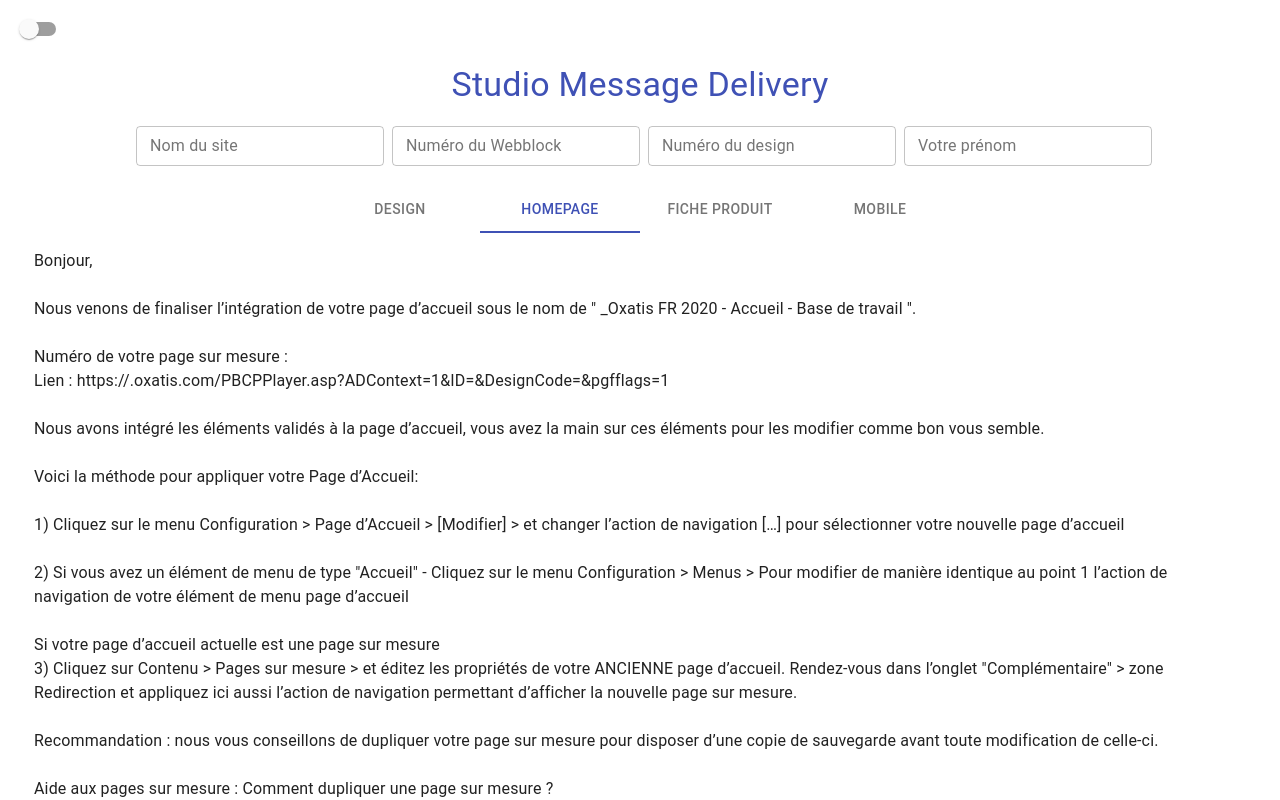
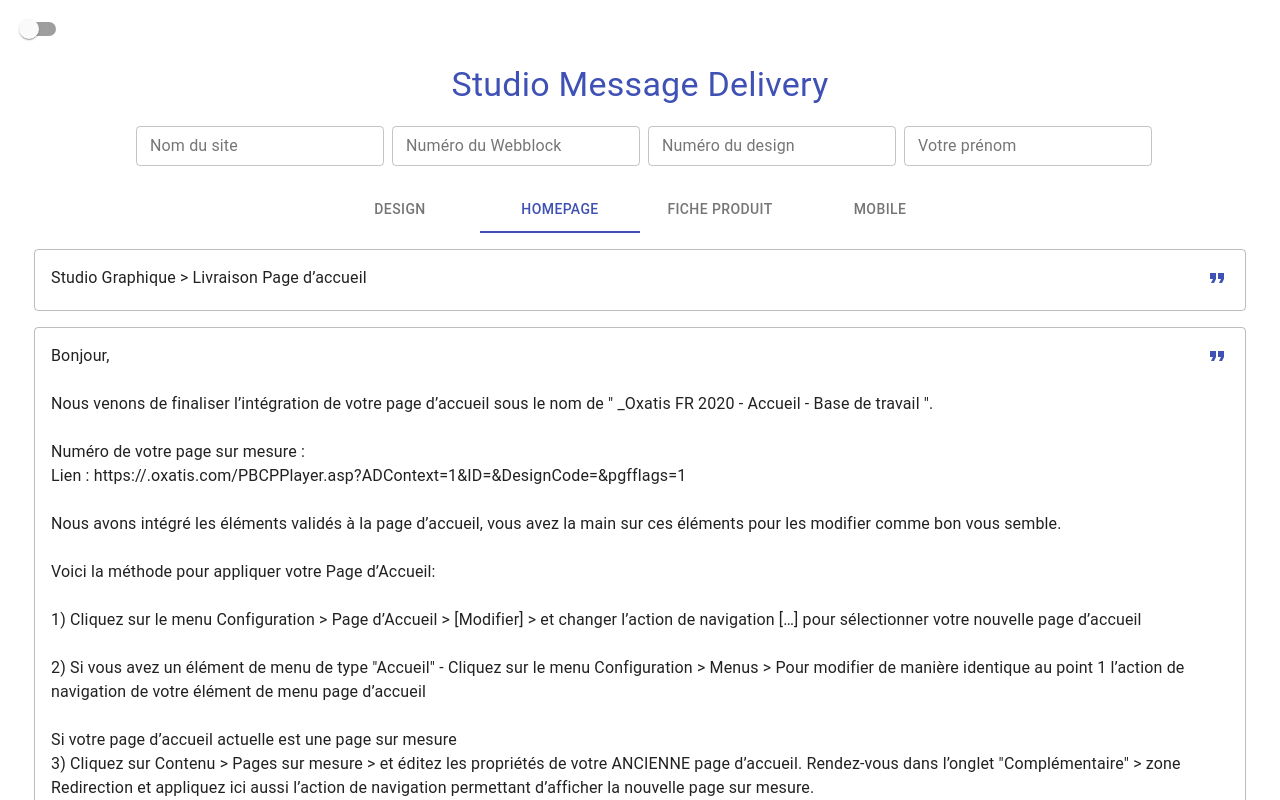
Before and after one commit to difiouze/message-studio-v2, a React (Create React App) app: page / in a window 1280 px wide. Both pictures are taken after a click on the tab "HOMEPAGE". Shown: the top 800 px of the page. Built offline with nearby package versions, Linux system fonts and the light colour scheme.

Commit message:
Homepage OK

```diff
--- a/src/Components/Homepage.js
+++ b/src/Components/Homepage.js
@@ -1,59 +1,127 @@
 import React from "react";
 import Box from "@material-ui/core/Box";
 import Typography from "@material-ui/core/Typography";
+import FormatQuoteIcon from "@material-ui/icons/FormatQuote";
+import copyTitleToClipboard from "../utils/copyTitleToClipboard";
+import copyTextToClipboard from "../utils/copyTextToClipboard";
 
 const Homepage = ({ studioName, siteName, designNumber, webblockNumber }) => {
   return (
     <>
+      <Box
+        display={"flex"}
+        border={1}
+        borderRadius="borderRadius"
+        borderColor={"action.disabled"}
+        p={2}
+        my={2}
+      >
+        <Box flexGrow={1}>
+          <Typography className={"copySelection"}>
+            <span id="copiedTitle">
+              Studio Graphique &gt; Livraison Page d’accueil
+            </span>
+          </Typography>
+        </Box>
         <Box>
-        <Typography>
-          <p>
+          <FormatQuoteIcon
+            color={"primary"}
+            className={"copySelection__icon"}
+            onClick={copyTitleToClipboard}
+          />
+        </Box>
+      </Box>
+      <Box
+        display={"flex"}
+        border={1}
+        borderRadius="borderRadius"
+        borderColor={"action.disabled"}
+        p={2}
+      >
+        <Box flexGrow={1}>
+          <Typography className={"copySelection"}>
+            <span id="copiedText">
               Bonjour,
               <br />
               <br />
-            Nous venons de finaliser l’intégration de votre page d’accueil sous
-            le nom de " _Oxatis FR 2020 - Accueil - Base de travail ". <br /><br />
+              Nous venons de finaliser l’intégration de votre page d’accueil
+              sous le nom de " _Oxatis FR 2020 - Accueil - Base de travail ".{" "}
+              <br />
+              <br />
               Numéro de votre page sur mesure : {webblockNumber} <br />
-            Lien :  https://{siteName}.oxatis.com/PBCPPlayer.asp?ADContext=1&ID={webblockNumber}&DesignCode={designNumber}&pgfflags=1 <br /><br />
-            Nous avons intégré les éléments validés à la page d’accueil, vous avez la main
-             sur ces éléments pour les modifier comme bon vous semble. <br /><br />
-            Voici la méthode pour appliquer votre Page
-            d’Accueil: <br /><br />
+              Lien : https://{siteName}
+              .oxatis.com/PBCPPlayer.asp?ADContext=1&ID=
+              {webblockNumber}&DesignCode={designNumber}&pgfflags=1 <br />
+              <br />
+              Nous avons intégré les éléments validés à la page d’accueil, vous
+              avez la main sur ces éléments pour les modifier comme bon vous
+              semble. <br />
+              <br />
+              Voici la méthode pour appliquer votre Page d’Accueil: <br />
+              <br />
               1) Cliquez sur le menu Configuration &gt; Page d’Accueil &gt;
-            [Modifier] &gt; et changer l’action de navigation […] pour sélectionner
-            votre nouvelle page d’accueil <br /><br />
-            2) Si vous avez un élément de menu de type "Accueil" - Cliquez sur le menu
-             Configuration &gt; Menus &gt; Pour modifier de manière identique au point 1 l’action de navigation de
-            votre élément de menu page d’accueil <br /><br />
-            Si votre page d’accueil actuelle est une page sur mesure<br />
-            3) Cliquez sur Contenu &gt; Pages sur
-            mesure &gt; et éditez les propriétés de votre ANCIENNE page d’accueil.
-            Rendez-vous dans l’onglet "Complémentaire" &gt; zone Redirection et
-            appliquez ici aussi l’action de navigation permettant d’afficher la
-            nouvelle page sur mesure.<br /><br />
-             Recommandation : nous vous conseillons de
-            dupliquer votre page sur mesure pour disposer d’une copie de
-            sauvegarde avant toute modification de celle-ci.<br /><br />
-             Aide aux pages sur mesure : Comment dupliquer une page sur mesure ?<br />
-            http://www.oxatis.com/Help/HelpCenterContent.asp?ActionID=1024&TID=55110&MID=53001 <br /><br />
+              [Modifier] &gt; et changer l’action de navigation […] pour
+              sélectionner votre nouvelle page d’accueil <br />
+              <br />
+              2) Si vous avez un élément de menu de type "Accueil" - Cliquez sur
+              le menu Configuration &gt; Menus &gt; Pour modifier de manière
+              identique au point 1 l’action de navigation de votre élément de
+              menu page d’accueil <br />
+              <br />
+              Si votre page d’accueil actuelle est une page sur mesure
+              <br />
+              3) Cliquez sur Contenu &gt; Pages sur mesure &gt; et éditez les
+              propriétés de votre ANCIENNE page d’accueil. Rendez-vous dans
+              l’onglet "Complémentaire" &gt; zone Redirection et appliquez ici
+              aussi l’action de navigation permettant d’afficher la nouvelle
+              page sur mesure.
+              <br />
+              <br />
+              Recommandation : nous vous conseillons de dupliquer votre page sur
+              mesure pour disposer d’une copie de sauvegarde avant toute
+              modification de celle-ci.
+              <br />
+              <br />
+              Aide aux pages sur mesure : Comment dupliquer une page sur mesure
+              ?
+              <br />
+              http://www.oxatis.com/Help/HelpCenterContent.asp?ActionID=1024&TID=55110&MID=53001{" "}
+              <br />
+              <br />
               Editeur de Texte Enrichi <br />
-            http://www.oxatis.com/Help/HelpCenterContent.asp?ActionID=512&TID=1242&MID=5000|12000<br /><br />
+              http://www.oxatis.com/Help/HelpCenterContent.asp?ActionID=512&TID=1242&MID=5000|12000
+              <br />
+              <br />
               Eléments <br />
-            http://www.oxatis.com/Help/HelpCenterContent.asp?ActionID=512&TID=55233&MID=5000|12000 <br /><br />
+              http://www.oxatis.com/Help/HelpCenterContent.asp?ActionID=512&TID=55233&MID=5000|12000{" "}
+              <br />
+              <br />
               Si votre site n’est pas ouvert au public, vous pouvez vous rendre
-            dans: <br /><br />
+              dans: <br />
+              <br />
               1) Configuration &gt; Propriétés Générales &gt; Modifier <br />
-            2) Et Sélectionner « Oui » pour Ouvrir le site au public <br /><br />
-            Nous vous conseillons cependant avant de faire ceci de bien prendre
-            connaissances des autres messages de livraison et de modifier vos
-            pages internes disponibles dans Contenu &gt; Pages sur mesure Pour
-            toute aide supplémentaire, n’hésitez pas à créer une nouvelle
-            question en vous rendant dans Support. <br /><br />
-            Cordialement,<br />
+              2) Et Sélectionner « Oui » pour Ouvrir le site au public <br />
+              <br />
+              Nous vous conseillons cependant avant de faire ceci de bien
+              prendre connaissances des autres messages de livraison et de
+              modifier vos pages internes disponibles dans Contenu &gt; Pages
+              sur mesure Pour toute aide supplémentaire, n’hésitez pas à créer
+              une nouvelle question en vous rendant dans Support. <br />
+              <br />
+              Cordialement,
+              <br />
               {studioName} - Studio Graphique <br />
               New Oxatis
-          </p>
+            </span>
           </Typography>
+        </Box>
+        <Box>
+          <FormatQuoteIcon
+            color={"primary"}
+            className={"copySelection__icon"}
+            onClick={copyTextToClipboard}
+          />
+        </Box>
       </Box>
     </>
   );
```
Lines whose indentation alone changed are shown as unchanged.
